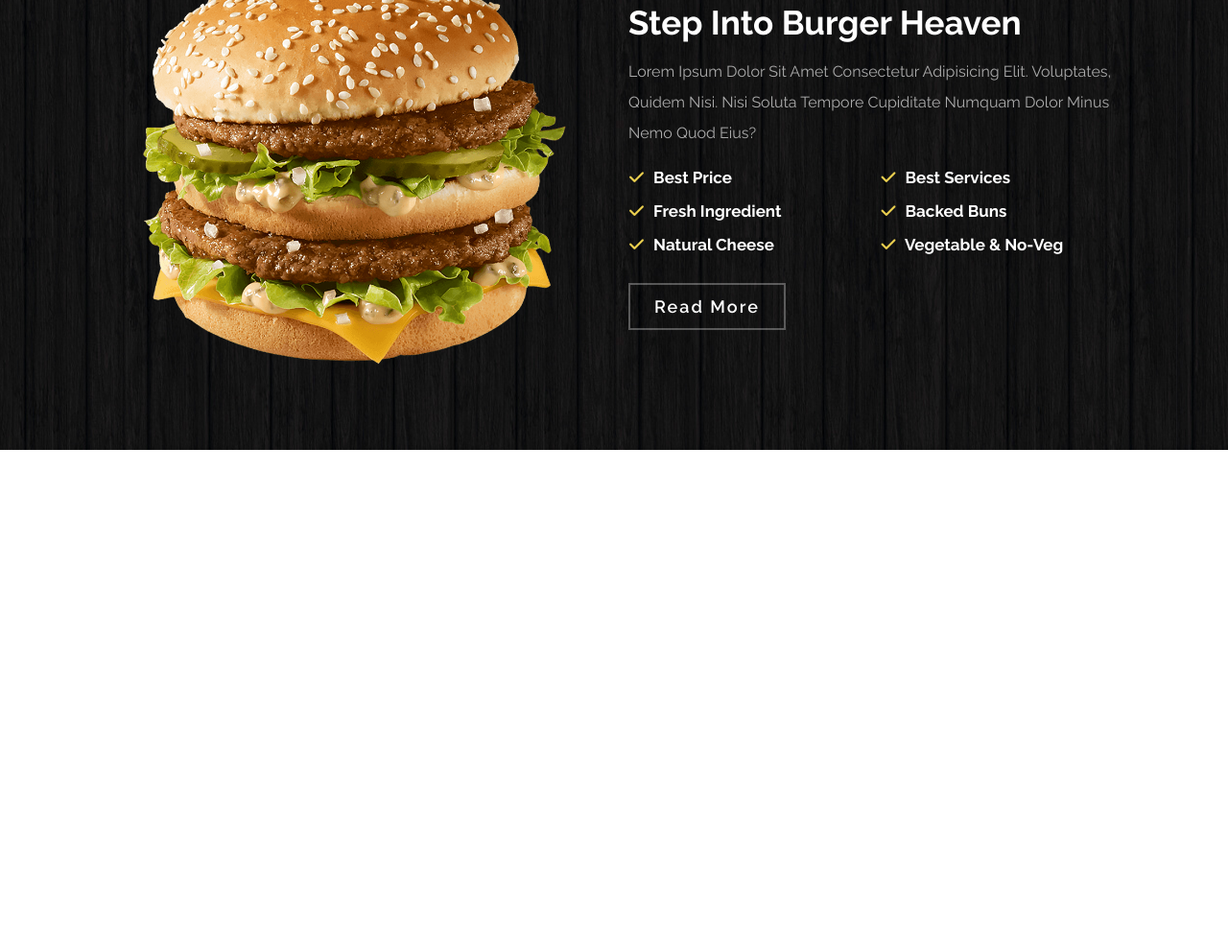
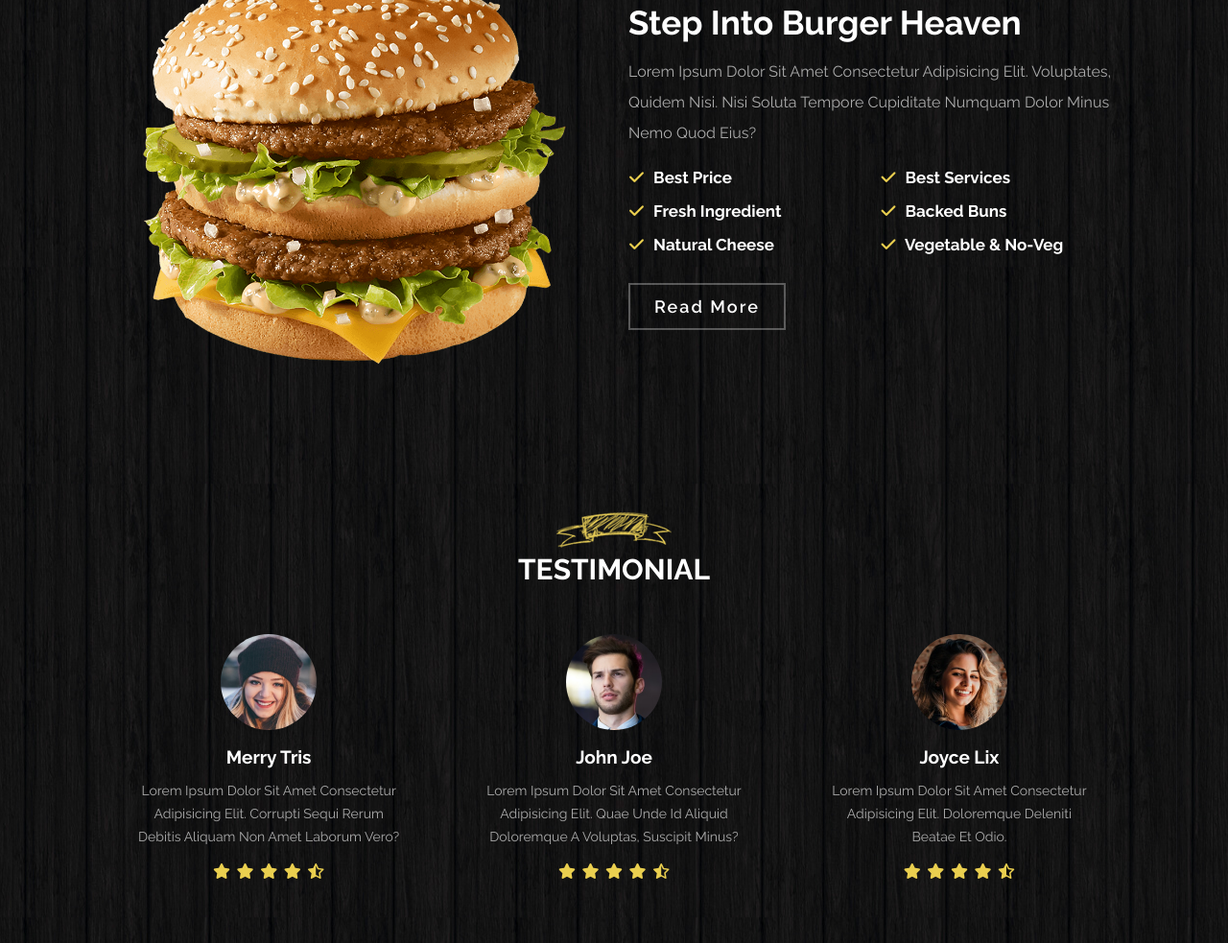
Before and after one commit to ThanhNam2905/UI-FastFood-Burger, a plain HTML site: page index.html in a window 1280 px wide. Shown: the part 2460-3443 px from the top of the page at 96% size. Before the commit the page ends 2929 px from the top, so only its background shows below. Drawn offline with Linux system fonts and the light colour scheme.

Commit message:
Add: Complete section Reviews

```diff
--- a/css/style.scss
+++ b/css/style.scss
@@ -382,6 +382,43 @@ section {
     }
 }
 
+// CSS Reviews
+.reviews {
+
+    .box-container {
+        @include grid(30rem);
+        gap: 3rem;
+
+        .box {
+            text-align: center;
+            padding: 2.5rem;
+
+            img {
+                width: 10rem;
+                height: 10rem;
+                border-radius: 50%;
+                margin-bottom: 1.5rem;
+            }
+
+            h3 {
+                @include titleText(1.9rem);
+                text-transform: capitalize;
+            }
+
+            p {
+                @include graphText(1.4rem);
+                margin: 1.3rem 0;
+            }
+
+            .rating i {
+                color: $yellow-color;
+                font-size: 1.6rem;
+                margin: 0.2rem;
+            }
+        }
+    }
+}
+
 
 
 
@@ -404,7 +441,6 @@ section {
 }
 
 @media (max-width: 991px) {
-
     html {
         font-size: 57%;
     }
@@ -419,7 +455,6 @@ section {
 }
 
 @media (max-width: 768px) {
-
     html {
         font-size: 53%;
     }
--- a/index.html
+++ b/index.html
@@ -212,7 +212,52 @@
     </section>
     <!-- About section end -->
 
-
+    <!-- Reviews section start -->
+    <section class="reviews" id="reviews">
+        <div class="heading">
+            <img src="./images/title-img.png" alt="">
+            <h1>Testimonial</h1>
+        </div>
+        <div class="box-container">
+            <div class="box">
+                <img src="./images/pic-1.png" alt="">
+                <h3>Merry Tris</h3>
+                <p>Lorem ipsum dolor sit amet consectetur adipisicing elit. Corrupti sequi rerum debitis aliquam non amet laborum vero?</p>
+                <div class="rating">
+                    <i class="fa-solid fa-star"></i>
+                    <i class="fa-solid fa-star"></i>
+                    <i class="fa-solid fa-star"></i>
+                    <i class="fa-solid fa-star"></i>
+                    <i class="fa-regular fa-star-half-stroke"></i>
+                </div>
+            </div>
+            <div class="box">
+                <img src="./images/pic-2.png" alt="">
+                <h3>John Joe</h3>
+                <p>Lorem ipsum dolor sit amet consectetur adipisicing elit. Quae unde id aliquid doloremque a voluptas, suscipit minus?</p>
+                <div class="rating">
+                    <i class="fa-solid fa-star"></i>
+                    <i class="fa-solid fa-star"></i>
+                    <i class="fa-solid fa-star"></i>
+                    <i class="fa-solid fa-star"></i>
+                    <i class="fa-regular fa-star-half-stroke"></i>
+                </div>
+            </div>
+            <div class="box">
+                <img src="./images/pic-3.png" alt="">
+                <h3>Joyce Lix</h3>
+                <p>Lorem ipsum dolor sit amet consectetur adipisicing elit. Doloremque deleniti beatae et odio.</p>
+                <div class="rating">
+                    <i class="fa-solid fa-star"></i>
+                    <i class="fa-solid fa-star"></i>
+                    <i class="fa-solid fa-star"></i>
+                    <i class="fa-solid fa-star"></i>
+                    <i class="fa-regular fa-star-half-stroke"></i>
+                </div>
+            </div>
+        </div>
+    </section>
+    <!-- Reviews section start -->
 
 
     <!-- Custom javascript source from main.js -->
```
Also changed, not shown: css/style.css, 1 other file.
